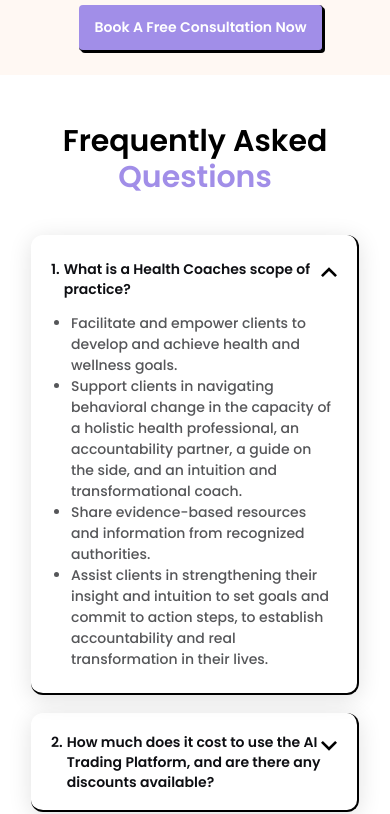
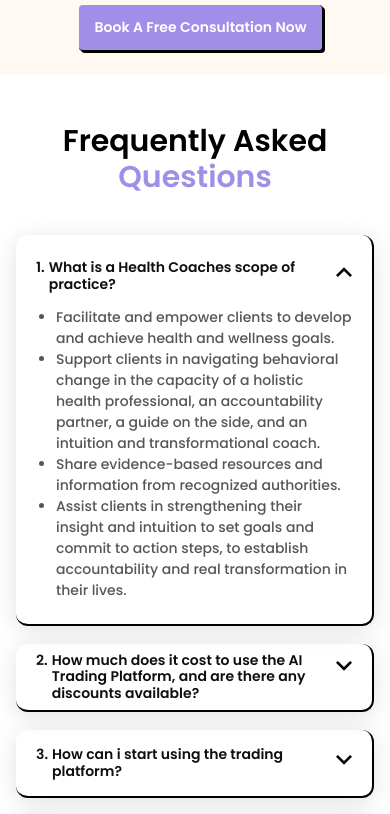
Before and after one commit to Shreya-454/wellnest, a React (Create React App) app: page / in a window 390 px wide. Shown: the part 6840-7654 px from the top of the page. Built offline with nearby package versions, Linux system fonts and the light colour scheme.

Commit message:
acoordion spacing

```diff
--- a/src/components/Frequently.jsx
+++ b/src/components/Frequently.jsx
@@ -37,20 +37,20 @@ const Frequently = () => {
         alt="greenellipsevector"  width={120} height={249}
         className="absolute w-full max-w-[120px] left-0 h-[249px] bottom-0 max-xl:opacity-50 lg:block hidden pointer-events-none"
       />
-      <div className="container xl:max-w-[1164px] mx-auto px-4 relative z-10">
+      <div className="container max-w-[1164px] mx-auto px-4 relative z-10">
         <CommonHeading
           className="capitalize text-center mb-10"
           heading="Frequently Asked "
           purpleHeading="Questions"
         />
-        <div className="flex flex-col sm:gap-5 gap-[18px] xl:max-w-[768px] md:w-10/12 w-full mx-auto">
+        <div className="flex flex-col sm:gap-5 gap-[18px] max-w-[768px] md:w-10/12 w-full mx-auto">
           {accordionData.map((item, index) => (
             <div
               className={`${
                 openAccordion === index
                   ? " pt-6 pb-[23px]"
                   : ""
-              } accordion-item py-[18.5px] border-solid border-r-[2px] border-b-[2px] border-black rounded-xl transition-all duration-300 ease-in-out md:px-6 px-5 shadow-accordianshadow`}
+              } ${index === 1 ? "sm:py-4 py-2":" py-4 sm:py-[23px]"} accordion-item border-solid border-r-[2px] border-b-[2px] border-black rounded-xl transition-all duration-300 ease-in-out md:px-6 px-5 shadow-accordianshadow`}
               key={index}
             >
               <div
@@ -60,7 +60,7 @@ const Frequently = () => {
                 <p
                   className={`${
                     openAccordion === index ? "pb-[14px]" : ""
-                  } font-poppins font-semibold md:text-base text-sm leading-12 text-offBlack flex gap-1 max-w-[555px]`}
+                  } font-poppins font-semibold md:text-base text-sm !leading-120 text-offBlack flex gap-1 max-w-[555px]`}
                 >
                   {item.titleno} <span>{item.title}</span>
                 </p>
@@ -75,7 +75,7 @@ const Frequently = () => {
                 </div>
               </div>
               <div
-                className={`accordion-content overflow-hidden transition-all duration-500 ease-in-out`}
+                className={`accordion-content overflow-hidden h-auto transition-all duration-500 ease-in-out`}
                 style={{
                   height:
                     openAccordion === index
```
